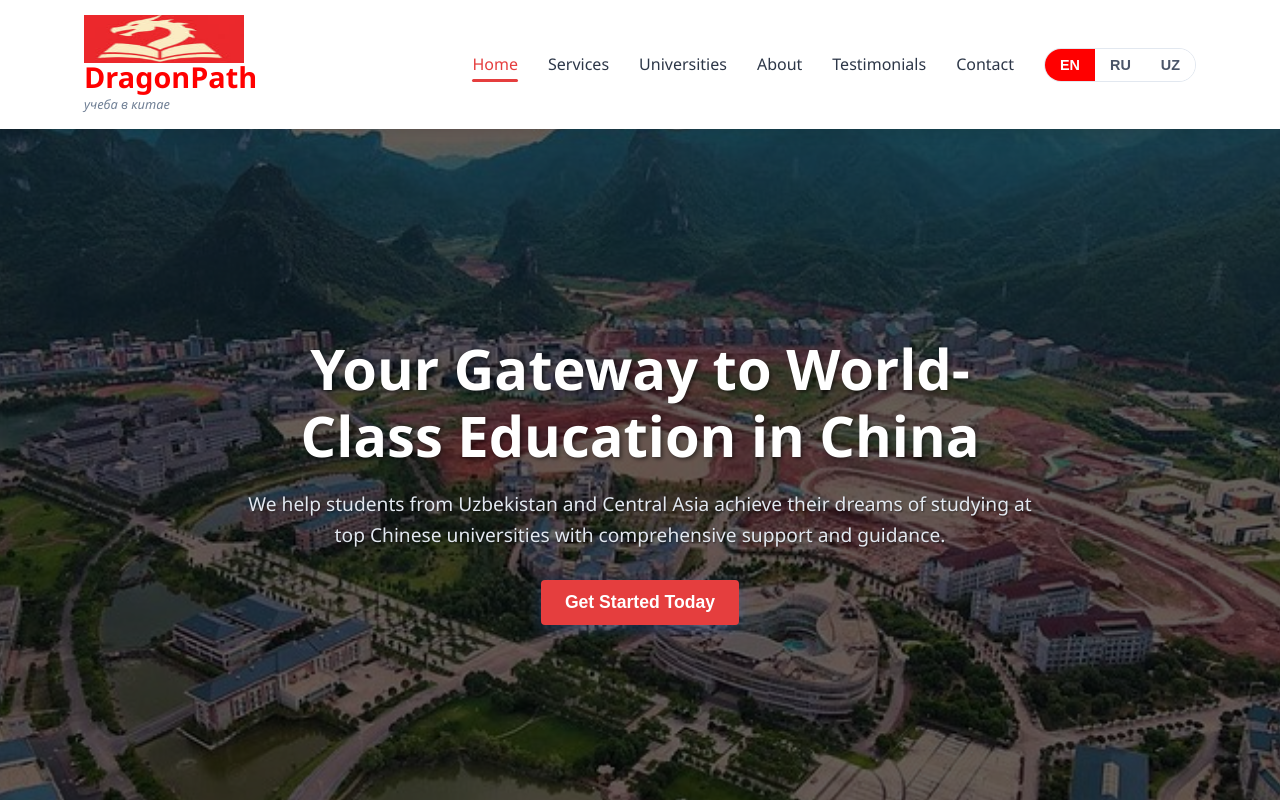
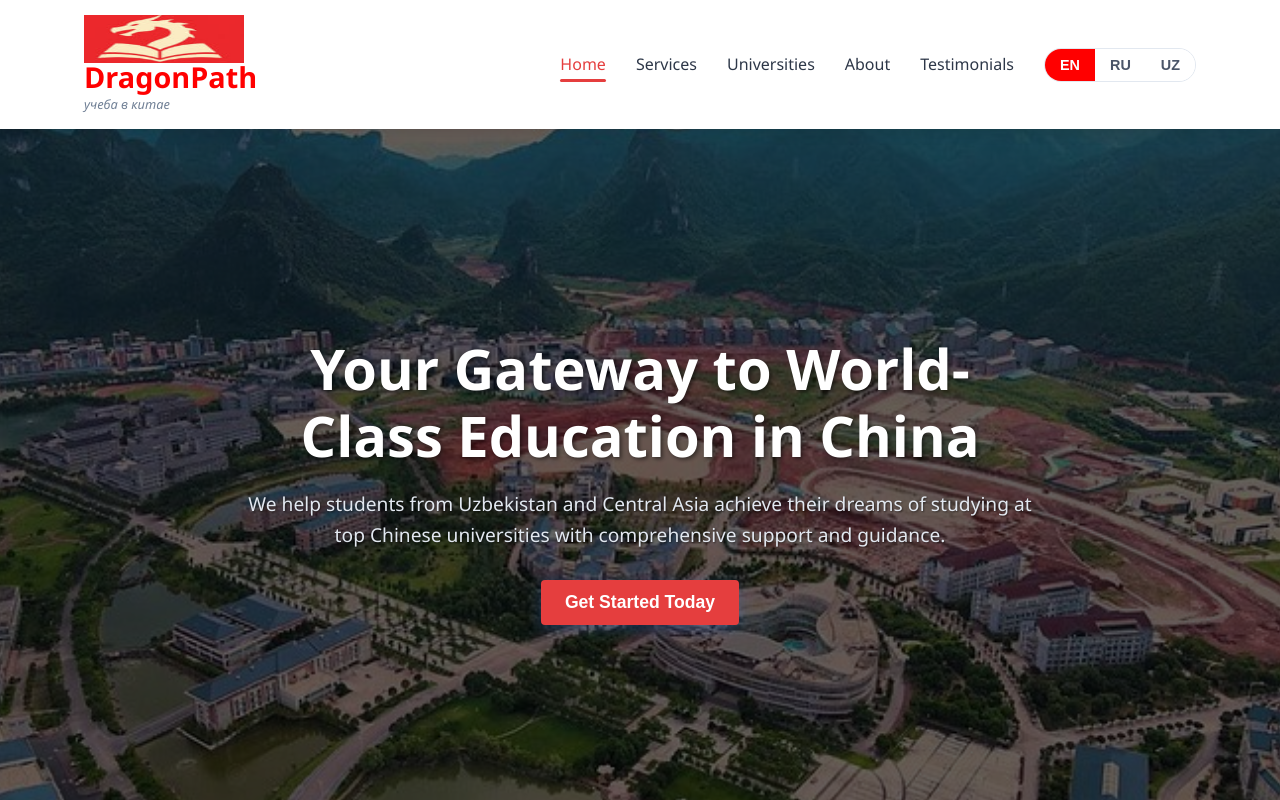
Before and after one commit to Ramilbey/dragonpath, a React (Create React App) app: page / in a window 1280 px wide. Shown: the top 800 px of the page. Built offline with nearby package versions, Linux system fonts and the light colour scheme.

Commit message:
remove contact

```diff
--- a/src/components/Footer/Footer.js
+++ b/src/components/Footer/Footer.js
@@ -86,9 +86,7 @@ const Footer = ({ scrollToSection }) => {
                 </a>
               </li>
               <li>
-                <a href="#contact" onClick={() => scrollToSection("contact")}>
-                  Contact
-                </a>
+
               </li>
             </ul>
           </div>
--- a/src/components/Header/Header.js
+++ b/src/components/Header/Header.js
@@ -22,7 +22,7 @@ const Header = ({ scrollToSection, activeSection, menuOpen, setMenuOpen }) => {
             <a href="#universities" className={activeSection === 'universities' ? 'active' : ''} onClick={() => scrollToSection('universities')}>Universities</a>
             <a href="#about" className={activeSection === 'about' ? 'active' : ''} onClick={() => scrollToSection('about')}>About</a>
             <a href="#testimonials" className={activeSection === 'testimonials' ? 'active' : ''} onClick={() => scrollToSection('testimonials')}>Testimonials</a>
-            <a href="#contact" className={activeSection === 'contact' ? 'active' : ''} onClick={() => scrollToSection('contact')}>Contact</a>
+
 
             {/* Language Switcher */}
             <div className="language-switcher">
```
